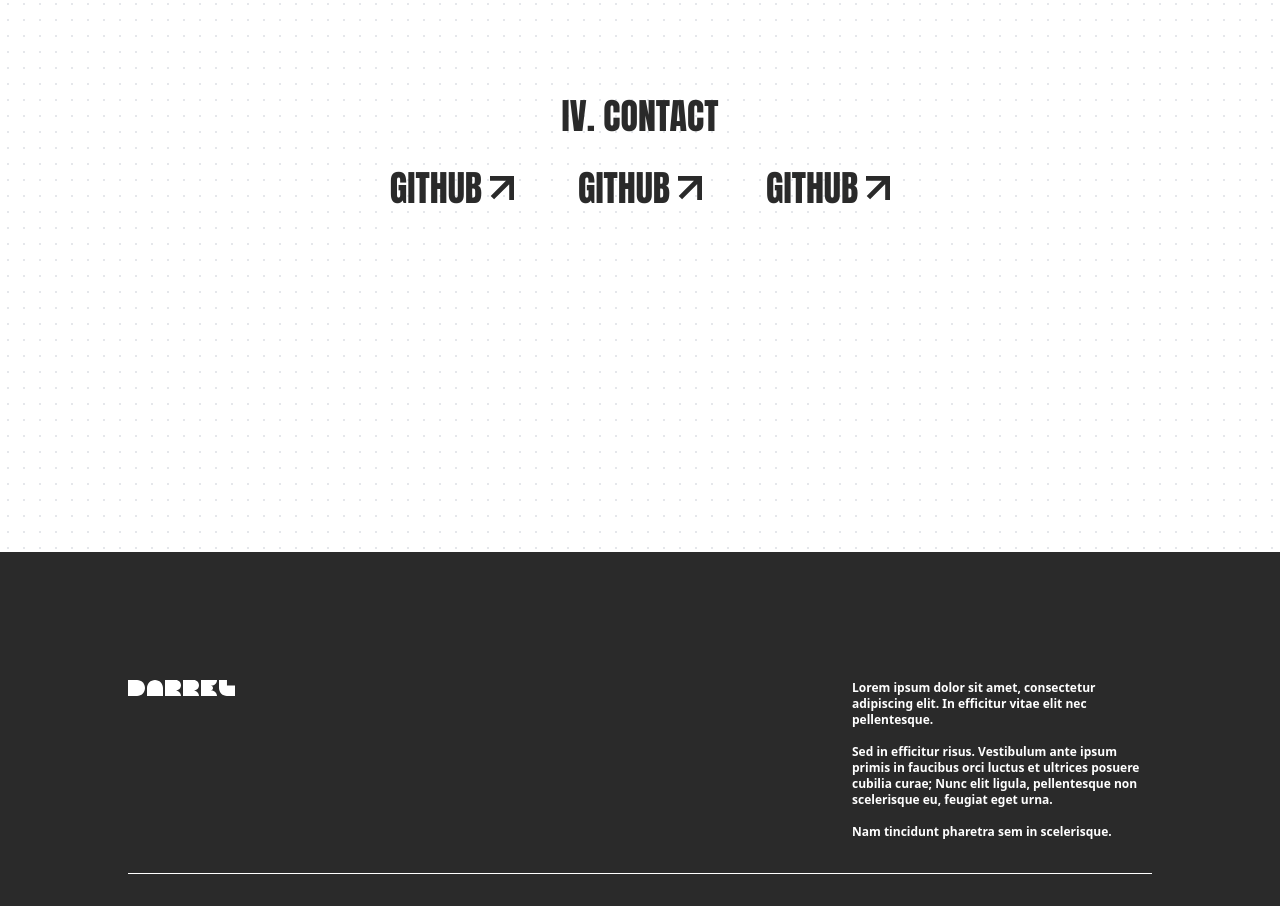
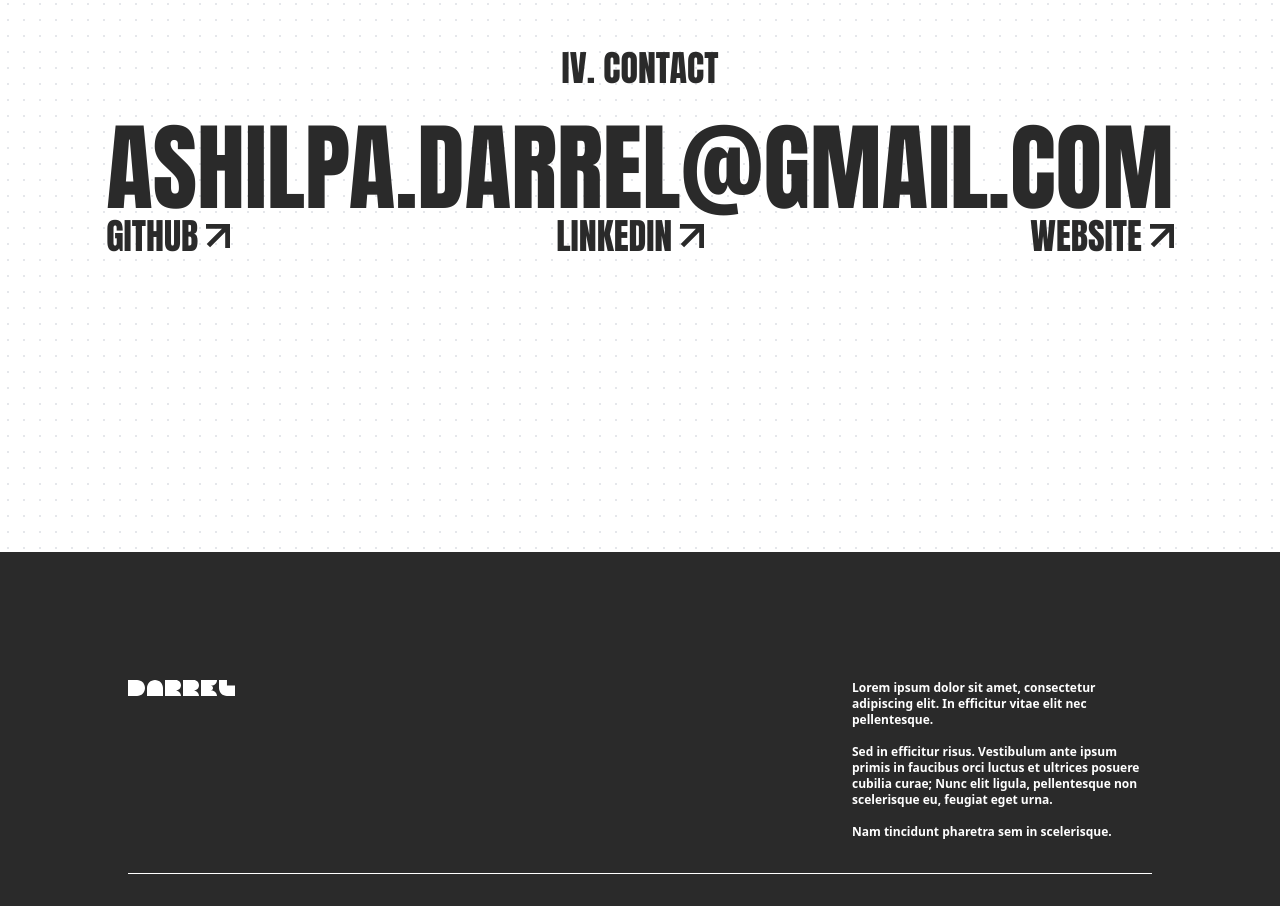
Before and after one commit to DarrelBumika/PortfolioWebsite, a Next.js app: page / in a window 1280 px wide. Shown: the part 3540-4446 px from the top of the page. Built offline with nearby package versions, Linux system fonts and the light colour scheme.

Commit message:
feat: change contact styling

```diff
--- a/components/layout/content/Contact/index.tsx
+++ b/components/layout/content/Contact/index.tsx
@@ -9,10 +9,21 @@ export default function Contact() {
             <h2 className="font-display font-normal text-4xl text-foreground">
                 IV. CONTACT
             </h2>
-            <div className="flex gap-16">
-                <ExternalLink title="GITHUB" url="https://www.github.com/" />
-                <ExternalLink title="GITHUB" url="https://www.github.com/" />
-                <ExternalLink title="GITHUB" url="https://www.github.com/" />
+            <div className="flex flex-col">
+                <h3 className="text-8xl font-display font-normal text-foreground">
+                    ASHILPA.DARREL@GMAIL.COM
+                </h3>
+                <div className="w-full flex justify-between">
+                    <ExternalLink
+                        title="GITHUB"
+                        url="https://www.github.com/darrelbumika/"/>
+                    <ExternalLink
+                        title="LINKEDIN"
+                        url="https://www.linkedin.com/in/ashilpadarrel/"/>
+                    <ExternalLink
+                        title="WEBSITE"
+                        url="https://ashilpadarrelbumika.vercel.app/"/>
+                </div>
             </div>
         </section>
     )
--- a/components/ui/ExternalLink/index.tsx
+++ b/components/ui/ExternalLink/index.tsx
@@ -1,12 +1,15 @@
 import { ArrowIcon } from '@/components/icons';
+import classNames from "classnames";
 
 export default function ExternalLink(
     {
         title,
-        url
+        url,
+        size
     }: {
         title: string;
-        url: string
+        url: string,
+        size?: "small" | "large";
     }
 ) {
     return (
@@ -14,7 +17,13 @@ export default function ExternalLink(
             href={url}
             target="_blank"
             rel="noopener noreferrer"
-            className="flex items-center gap-2 font-display font-normal text-4xl text-foreground"
+            className={classNames(
+                "flex items-center gap-2 font-display font-normal text-foreground",
+                {
+                    "text-4xl ": size === "small" || !size,
+                    "text-6xl": size === "large",
+                }
+            )}
         >
             {title}
             <ArrowIcon />
```
